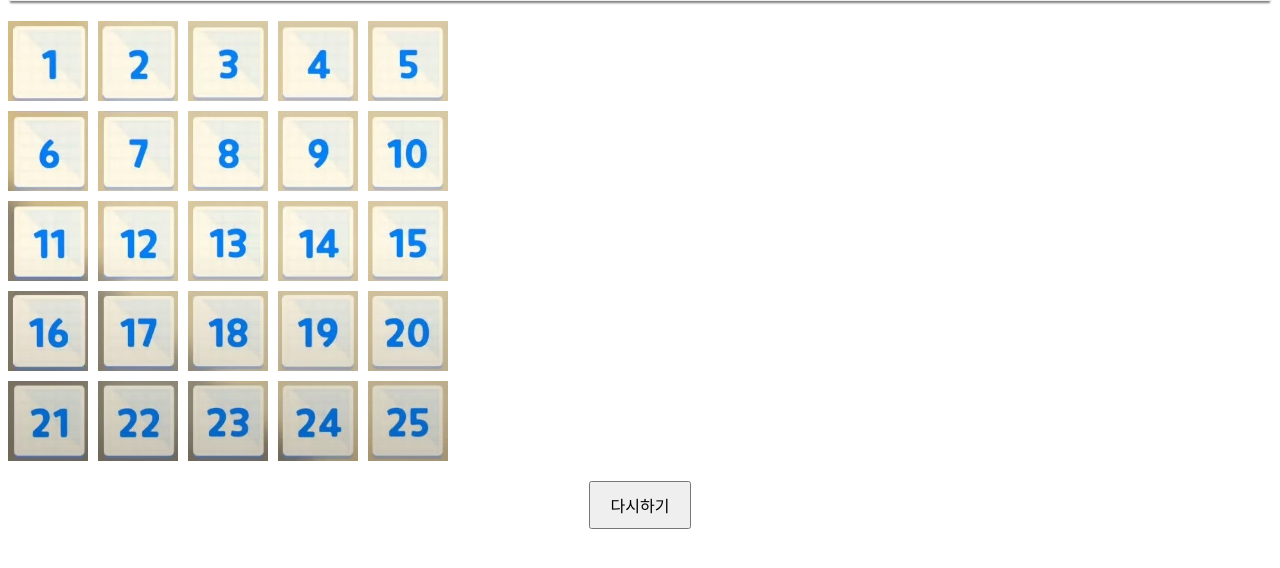
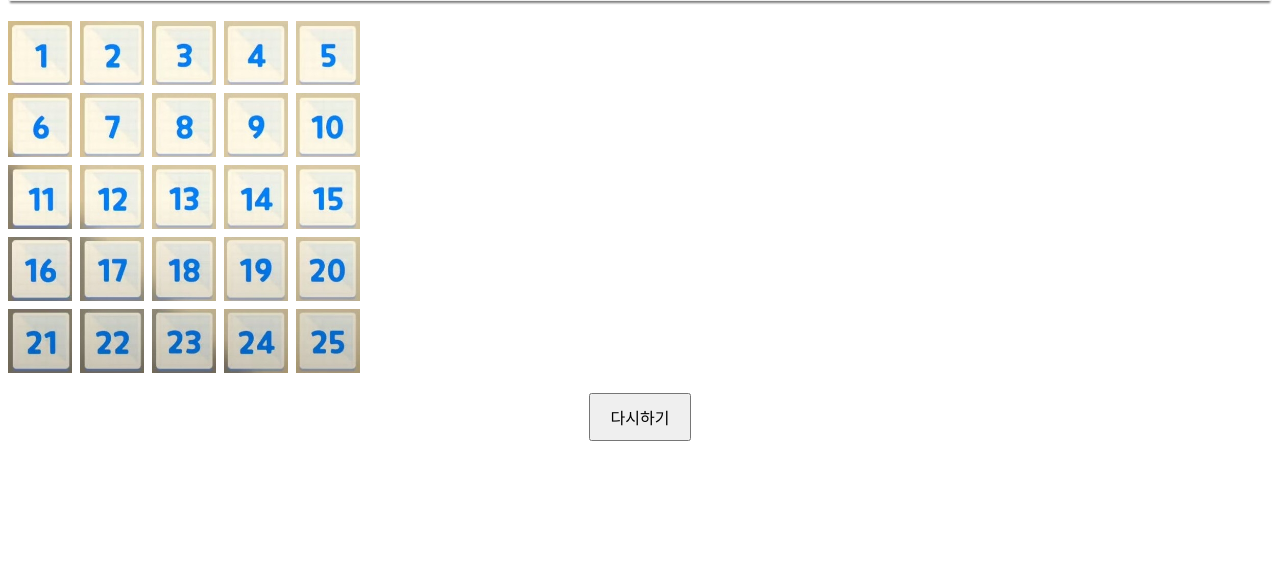
Before and after one commit to Cytochrome8942/CocoBingo, a Flask app: template templates/index.html in a window 1280 px wide. Shown: the part 73-641 px from the top of the page. Run offline with Flask 3, Linux system fonts and the light colour scheme; the template is opened without the code that fills it, so the values that code supplies are empty.

Commit message:
Flask 세션 적용

```diff
--- a/app.py
+++ b/app.py
@@ -1,7 +1,9 @@
-from flask import Flask, render_template, request, jsonify
+from flask import Flask, render_template, request, jsonify, session
 import numpy as np
+import os
 
 app = Flask(__name__)
+app.secret_key = os.urandom(24)
 
 class BingoGame:
     def __init__(self):
@@ -124,23 +126,28 @@ class BingoGame:
             score += 1
         return score
 
-game = BingoGame()
+def get_game():
+    if 'game' not in session:
+        session['game'] = BingoGame()
+    return session['game']
 
 @app.route('/')
 def index():
+    game = get_game()
     return render_template('index.html', game=game)
 
 @app.route('/select/<int:i>/<int:j>', methods=['POST'])
 def select(i, j):
+    game = get_game()
     if game.game_over:
         return jsonify({"status": "game_over", "score": None})
     score = game.select_square(i, j)
+    session['game'] = game
     return jsonify({"status": "game_over" if game.game_over else "continue", "score": score})
 
 @app.route('/restart', methods=['POST'])
 def restart():
-    global game
-    game = BingoGame()
+    session.pop('game', None)
     return jsonify({"status": "restarted"})
 
 if __name__ == '__main__':
--- a/templates/index.html
+++ b/templates/index.html
@@ -7,13 +7,13 @@
     <style>
         .grid-container {
             display: grid;
-            grid-template-columns: repeat(5, 80px);
-            grid-gap: 10px;
+            grid-template-columns: repeat(5, 64px); /* 20% 줄임 */
+            grid-gap: 8px; /* 20% 줄임 */
             justify-content: left; /* 왼쪽 정렬 */
         }
         .grid-item {
-            width: 80px;
-            height: 80px;
+            width: 64px; /* 20% 줄임 */
+            height: 64px; /* 20% 줄임 */
             padding: 0;
             margin: 0;
             border: none; /* 버튼 테두리 제거 */
```
